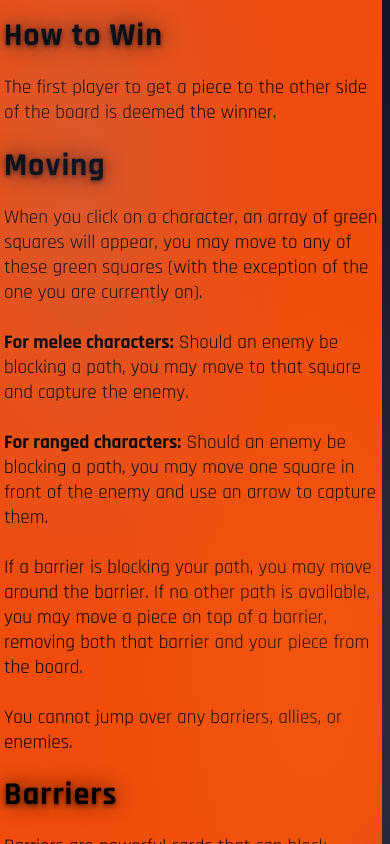
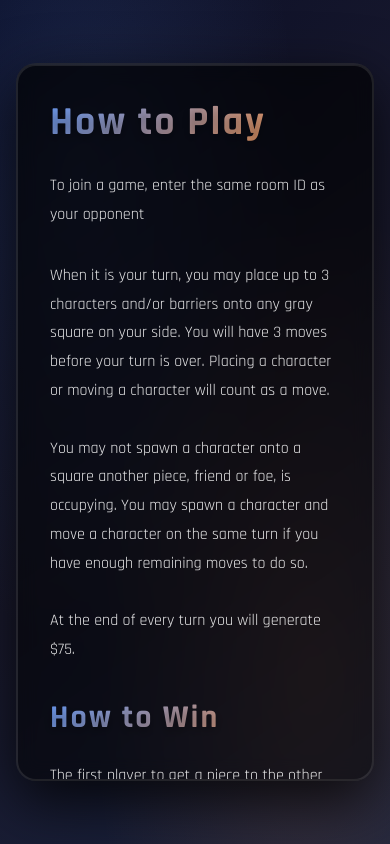
Before and after one commit to BSutton17/OnlineGame, a React (Create React App) app: page / in a window 390 px wide. Both pictures are taken after a click on the button "How To Play". Shown: the top 844 px of the page. Built offline with nearby package versions, Linux system fonts and the light colour scheme; no server answers.

Commit message:
Update HTP.css

```diff
--- a/src/MainMenu/HTP.css
+++ b/src/MainMenu/HTP.css
@@ -1,60 +1,149 @@
+@import url('https://fonts.googleapis.com/css2?family=Rajdhani:wght@400;500;600;700&display=swap');
+
 #how-to-play {
-    padding: 5% 1%;
-    height: 100%;
-    width: 98%;
-    background-image: linear-gradient(135deg, rgb(241, 76, 11) 60%, blue );
-    margin-top: 70vh;
-    margin-right: 15vw;
-
+  padding: 3rem 4rem;
+  max-width: 1200px;
+  margin: 2rem auto;
+  background: linear-gradient(145deg, rgba(0, 0, 0, 0.7), rgba(0, 0, 0, 0.5));
+  border-radius: 20px;
+  border: 2px solid rgba(255, 255, 255, 0.1);
+  box-shadow:
+    0 20px 60px rgba(0, 0, 0, 0.8),
+    inset 0 1px 0 rgba(255, 255, 255, 0.1);
+  color: white;
+  font-family: 'Rajdhani', sans-serif;
+  backdrop-filter: blur(10px);
+  overflow-y: auto;
+  max-height: 85vh;
 }
 
-  #characters{
-    padding-top: 12%;
-    padding-bottom: 8%;
-    padding-right: 2%;
-    padding-left: 2%;
-    height: 140%;
-    width: 99%;
-    background-image: linear-gradient(135deg, rgb(241, 76, 11) 50%, blue );
-    margin-top: 80vh;
-    margin-right: 25vw;
-  }
-  #how-to-play > h1,  #characters > h1 {
-    font-size: 200%;
+#characters {
+  padding: 3rem 4rem;
+  max-width: 1200px;
+  margin: 2rem auto;
+  background: linear-gradient(145deg, rgba(0, 0, 0, 0.7), rgba(0, 0, 0, 0.5));
+  border-radius: 20px;
+  border: 2px solid rgba(255, 255, 255, 0.1);
+  box-shadow:
+    0 20px 60px rgba(0, 0, 0, 0.8),
+    inset 0 1px 0 rgba(255, 255, 255, 0.1);
+  color: white;
+  font-family: 'Rajdhani', sans-serif;
+  backdrop-filter: blur(10px);
+  overflow-y: auto;
+  max-height: 85vh;
 }
 
-  #how-to-play > p,  #characters > p {
-    font-size: 120%;
+#how-to-play > h1, #characters > h1 {
+  font-size: 3rem;
+  font-weight: 700;
+  letter-spacing: 2px;
+  margin-top: 2rem;
+  margin-bottom: 1.5rem;
+  background: linear-gradient(135deg, #6495ed, #ff8c32);
+  -webkit-background-clip: text;
+  -webkit-text-fill-color: transparent;
+  background-clip: text;
+  text-shadow: 0 4px 8px rgba(0, 0, 0, 0.3);
+}
+
+#how-to-play > h1:first-of-type, #characters > h1:first-of-type {
+  margin-top: 0;
+  font-size: 4rem;
+}
+
+#how-to-play > p, #characters > p {
+  font-size: 1.2rem;
+  line-height: 1.8;
+  color: rgba(255, 255, 255, 0.9);
+  margin-bottom: 2rem;
+  font-weight: 400;
+}
+
+#how-to-play > p strong, #characters > p strong {
+  color: #6495ed;
+  font-weight: 700;
+}
+
+#characters > h2 {
+  font-size: 2rem;
+  font-weight: 600;
+  color: #ff8c32;
+  margin-top: 2.5rem;
+  margin-bottom: 1rem;
+  letter-spacing: 1px;
+  text-shadow: 0 2px 4px rgba(0, 0, 0, 0.5);
 }
 
 #characters > p {
-    margin-top: -0.6%;
-  }
-  #characters > h2{
-    font-size: 160%;
-  }
-  .infoButton{
-    background: transparent;
-    width: 15vw;
-    height: 3vh;
-    border-radius: 20px;
-    margin: 2%;
-    color: white;
-    z-index: 1;
+  margin-top: 0.5rem;
 }
 
-  input{
-    border-radius: 5px;
+.infoButton {
+  background: linear-gradient(145deg, rgba(255, 255, 255, 0.1), rgba(255, 255, 255, 0.05));
+  width: 15vw;
+  min-width: 180px;
+  height: auto;
+  min-height: 50px;
+  padding: 1rem 2rem;
+  border-radius: 12px;
+  margin: 1.5rem 1rem;
+  color: white;
+  border: 2px solid rgba(255, 255, 255, 0.2);
+  font-weight: 700;
+  font-size: 1.1rem;
+  letter-spacing: 0.5px;
+  transition: all 0.3s ease;
+  box-shadow:
+    0 4px 15px rgba(0, 0, 0, 0.4),
+    inset 0 1px 0 rgba(255, 255, 255, 0.1);
+  cursor: pointer;
+  font-family: 'Rajdhani', sans-serif;
 }
 
-  .icons{
+.infoButton:hover {
+  background: linear-gradient(145deg, rgba(255, 255, 255, 0.15), rgba(255, 255, 255, 0.08));
+  border-color: rgba(255, 255, 255, 0.4);
+  box-shadow:
+    0 6px 20px rgba(0, 0, 0, 0.5),
+    inset 0 1px 0 rgba(255, 255, 255, 0.15);
+  transform: translateY(-2px);
+}
+
+.infoButton:active {
+  transform: translateY(0);
+}
+
+input {
+  border-radius: 8px;
+  padding: 0.8rem;
+  border: 2px solid rgba(255, 255, 255, 0.3);
+  background: rgba(255, 255, 255, 0.1);
+  color: white;
+  font-family: 'Rajdhani', sans-serif;
+  font-size: 1rem;
+  transition: all 0.3s ease;
+}
+
+input:focus {
+  outline: none;
+  border-color: rgba(100, 149, 237, 0.6);
+  background: rgba(255, 255, 255, 0.15);
+  box-shadow: 0 0 20px rgba(100, 149, 237, 0.3);
+}
+
+.icons {
   position: absolute;
+  opacity: 0.15;
+  color: rgba(255, 255, 255, 0.3);
+  pointer-events: none;
+  z-index: 0;
 }
 
 #TbBow {
   left: 65%;
   top: 40%;
-    transform: rotate(23deg)
+  transform: rotate(23deg);
 }
 
 #TbSwords {
@@ -65,26 +154,25 @@
 #TbCross {
   left: 65%;
   top: 10%;
-    transform: rotate(330deg)
+  transform: rotate(330deg);
 }
-
 
 #TbShovel {
   left: 40%;
   top: 70%;
-    transform: rotate(95deg)
+  transform: rotate(95deg);
 }
 
 #PiMagicWandFill {
   left: 10%;
   top: 70%;
-    transform: rotate(258deg)
+  transform: rotate(258deg);
 }
 
 #PiHammerFill {
   left: 85%;
   top: 25%;
-    transform: rotate(-12deg)
+  transform: rotate(-12deg);
 }
 
 #GiCrownedSkull {
@@ -95,5 +183,54 @@
 #GiRaiseSkeleton {
   left: 50%;
   top: 65%;
-    transform: rotate(358deg)
+  transform: rotate(358deg);
 }
+
+/* Scrollbar styling */
+#how-to-play::-webkit-scrollbar, #characters::-webkit-scrollbar {
+  width: 8px;
+}
+
+#how-to-play::-webkit-scrollbar-track, #characters::-webkit-scrollbar-track {
+  background: rgba(0, 0, 0, 0.3);
+  border-radius: 10px;
+}
+
+#how-to-play::-webkit-scrollbar-thumb, #characters::-webkit-scrollbar-thumb {
+  background: linear-gradient(135deg, #6495ed, #ff8c32);
+  border-radius: 10px;
+}
+
+#how-to-play::-webkit-scrollbar-thumb:hover, #characters::-webkit-scrollbar-thumb:hover {
+  background: linear-gradient(135deg, #89b4ff, #ffaa5c);
+}
+
+/* Responsive design */
+@media screen and (max-width: 768px) {
+  #how-to-play, #characters {
+    padding: 2rem;
+    margin: 1rem;
+  }
+
+  #how-to-play > h1:first-of-type, #characters > h1:first-of-type {
+    font-size: 2.5rem;
+  }
+
+  #how-to-play > h1, #characters > h1 {
+    font-size: 2rem;
+  }
+
+  #characters > h2 {
+    font-size: 1.5rem;
+  }
+
+  #how-to-play > p, #characters > p {
+    font-size: 1rem;
+  }
+
+  .infoButton {
+    width: 90%;
+    margin: 1rem auto;
+    display: block;
+  }
+}
```
Lines whose indentation alone changed are shown as unchanged.
